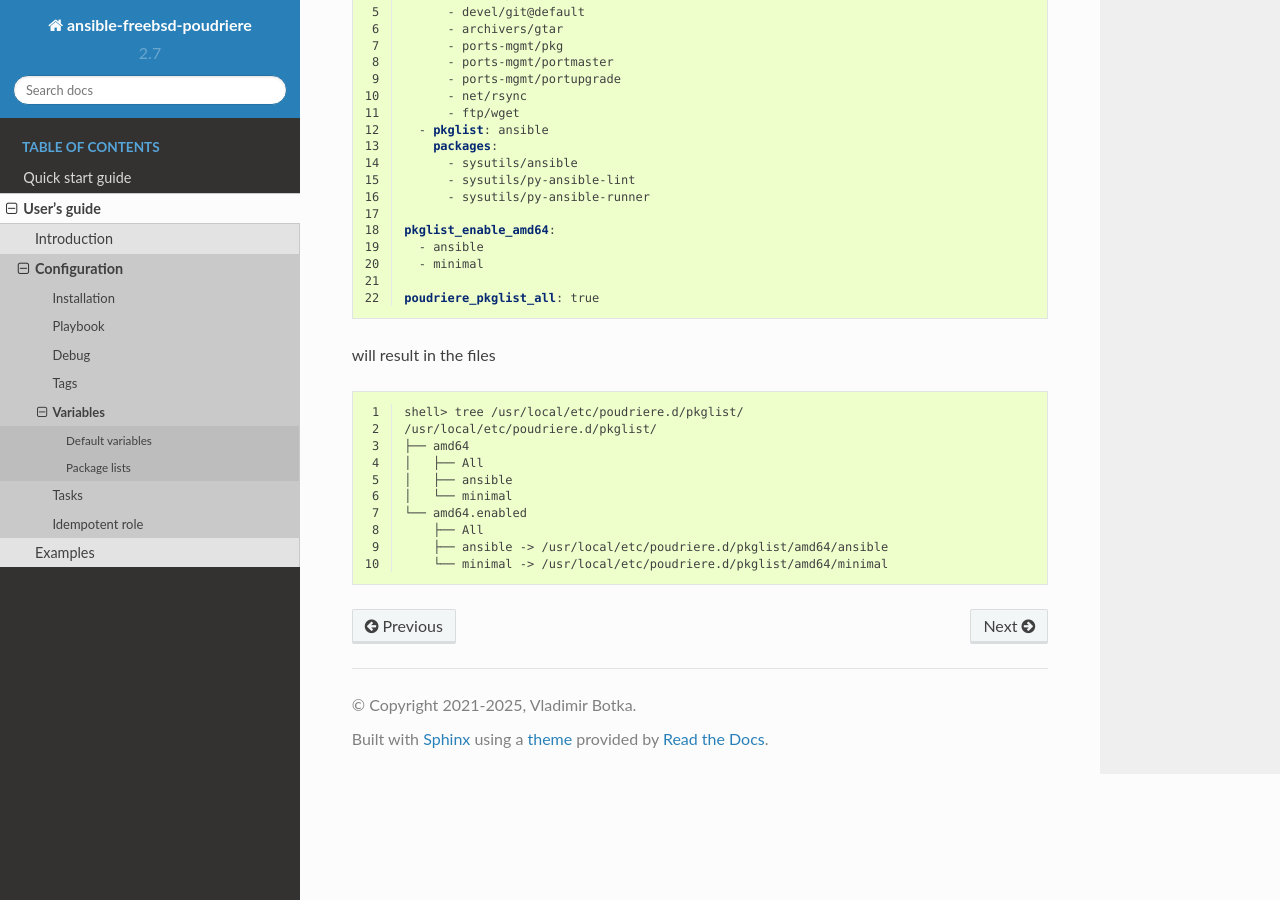
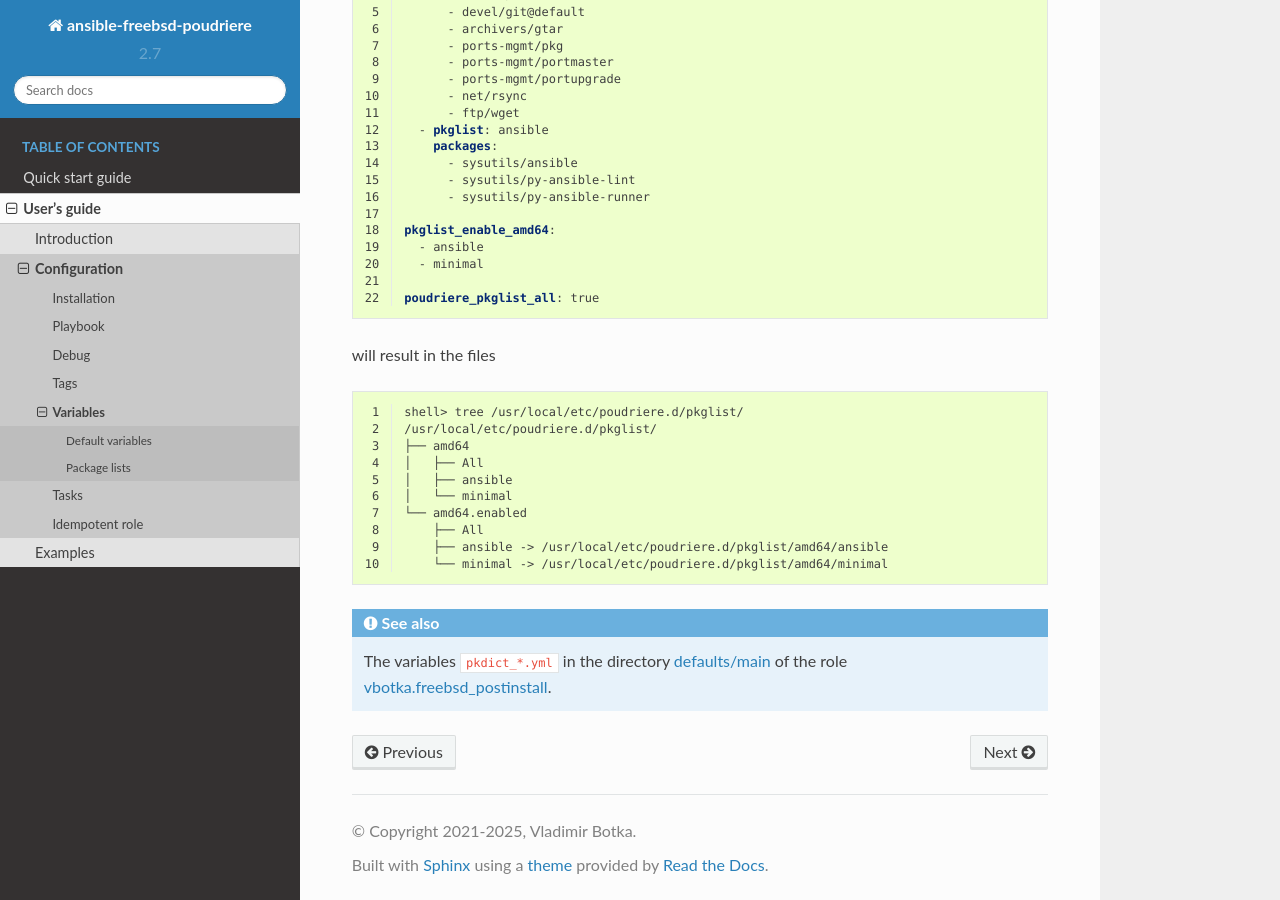
Before and after one commit to vbotka/ansible-freebsd-poudriere, a Sphinx documentation site: the page built from docs/source/guide-conf-variables.rst, in a window 1280 px wide and 900 px high, scrolled down 966 px. Built offline with Sphinx 7.4.7 and the Read the Docs theme 3.1.0, drawn with Linux system fonts in a browser that asks for light colours; some web fonts are replaced; pages that are not in the unit, such as notebooks, are missing from menus.

Commit message:
Updated docs.

```diff
--- a/docs/source/vars-packages.rst
+++ b/docs/source/vars-packages.rst
@@ -45,3 +45,12 @@ will result in the files ::
        ├── All
        ├── ansible -> /usr/local/etc/poudriere.d/pkglist/amd64/ansible
        └── minimal -> /usr/local/etc/poudriere.d/pkglist/amd64/minimal
+
+.. seealso::
+
+   The variables ``pkdict_*.yml`` in the directory `defaults/main`_ of the role
+   `vbotka.freebsd_postinstall`_.
+
+
+.. _defaults/main: https://github.com/vbotka/ansible-freebsd-postinstall/tree/master/defaults/main
+.. _vbotka.freebsd_postinstall: https://galaxy.ansible.com/ui/standalone/roles/vbotka/freebsd_postinstall/
```
Also changed, not shown: changelog/CHANGELOG-v2.7.rst (+1 -7 lines).
